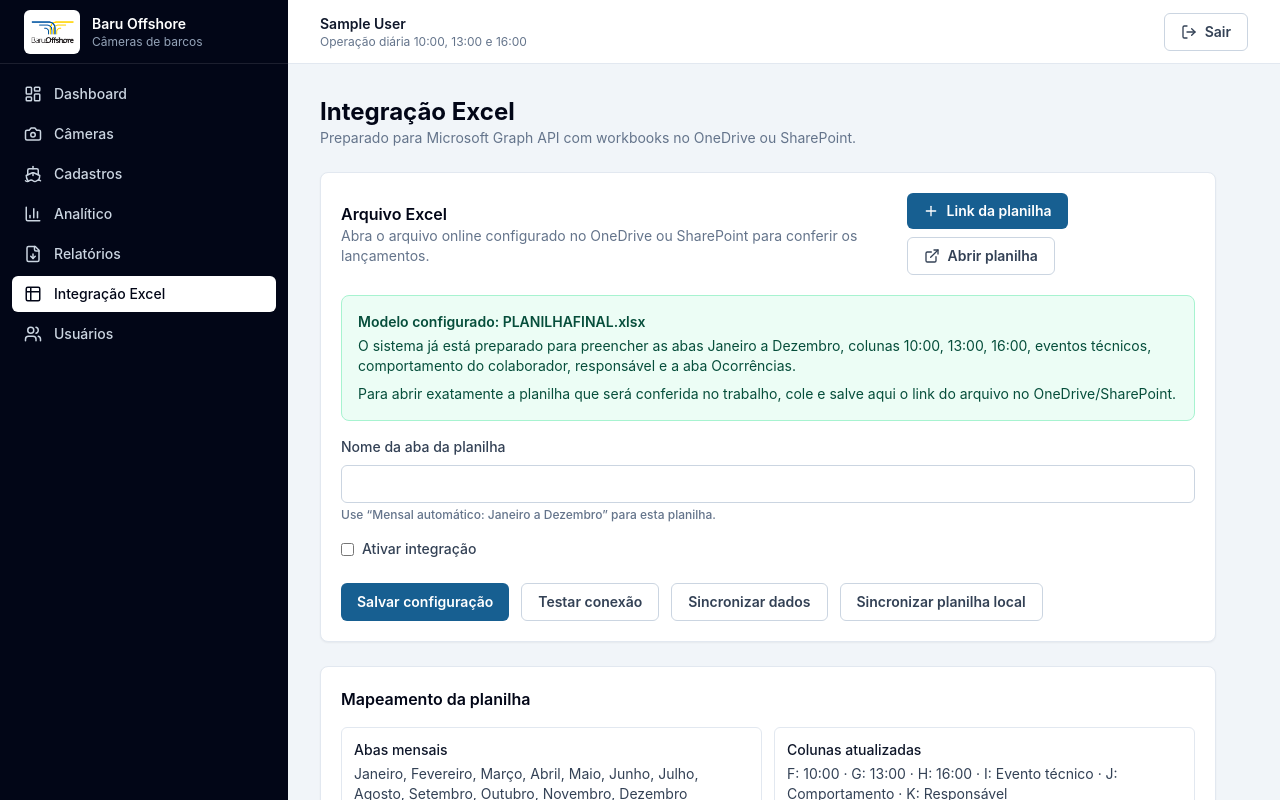
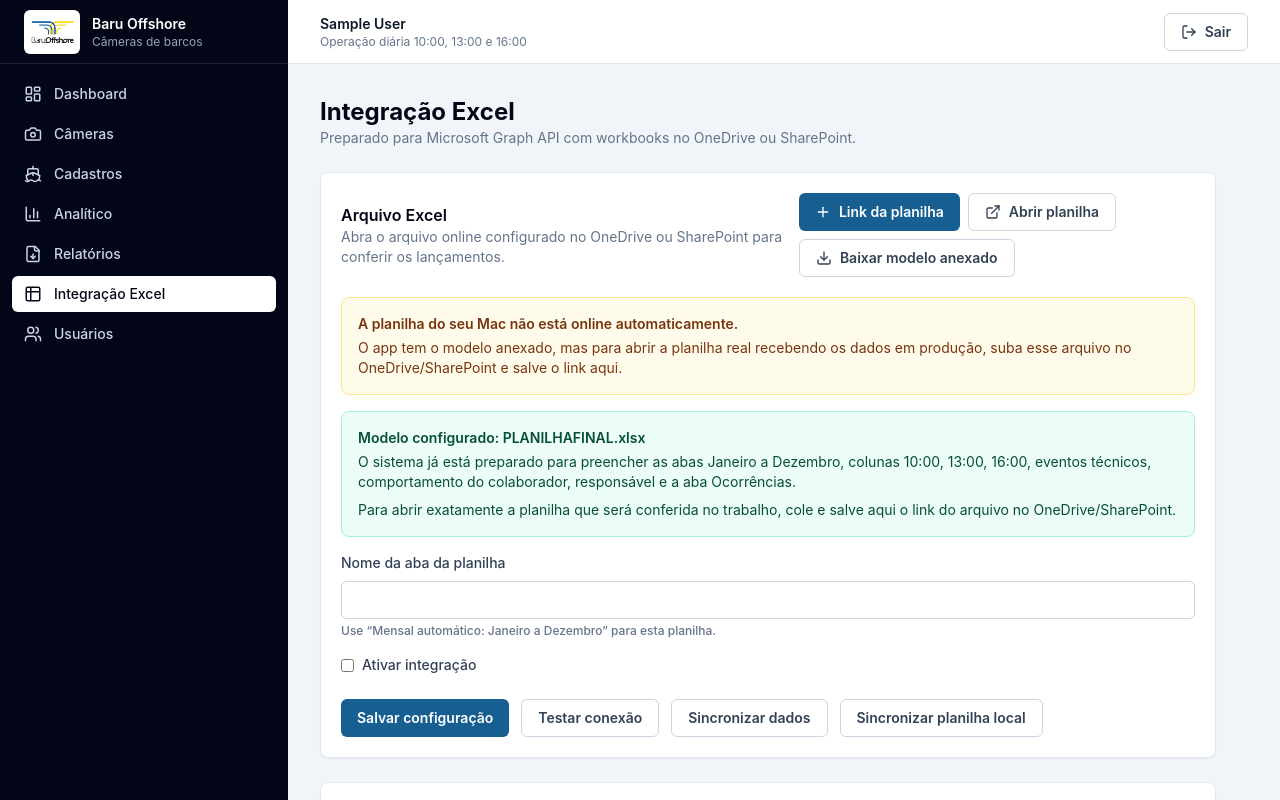
Before and after one commit to rferraz1/appMonitoramento, a React (Vite) app in the folder frontend/: page /excel in a window 1280 px wide. Shown: the top 800 px of the page. Built offline with nearby package versions, Linux system fonts and the light colour scheme; no server answers; sample sign-in values are in the browser's storage.

Commit message:
Add downloadable Excel template

```diff
--- a/frontend/src/pages/ExcelIntegracao.jsx
+++ b/frontend/src/pages/ExcelIntegracao.jsx
@@ -1,5 +1,5 @@
 import { useEffect, useState } from 'react';
-import { ExternalLink, Plus } from 'lucide-react';
+import { Download, ExternalLink, Plus } from 'lucide-react';
 import { api } from '../api/client.js';
 
 export default function ExcelIntegracao() {
@@ -55,6 +55,23 @@ export default function ExcelIntegracao() {
     window.open(settings.excel_url, '_blank', 'noopener,noreferrer');
   }
 
+  async function downloadTemplate() {
+    try {
+      const response = await api.get('/excel/template', { responseType: 'blob' });
+      const url = window.URL.createObjectURL(new Blob([response.data]));
+      const link = document.createElement('a');
+      link.href = url;
+      link.setAttribute('download', 'PLANILHAFINAL.xlsx');
+      document.body.appendChild(link);
+      link.click();
+      link.remove();
+      window.URL.revokeObjectURL(url);
+      setMessage('Modelo PLANILHAFINAL.xlsx baixado do app.');
+    } catch (error) {
+      setMessage(error.response?.data?.message || 'Não foi possível baixar o modelo anexado ao app.');
+    }
+  }
+
   return (
     <div className="space-y-6">
       <div>
@@ -77,10 +94,20 @@ export default function ExcelIntegracao() {
               <ExternalLink size={16} />
               Abrir planilha
             </button>
+            <button className="btn-secondary" onClick={downloadTemplate}>
+              <Download size={16} />
+              Baixar modelo anexado
+            </button>
           </div>
         </div>
         {message && <div className="mb-4 rounded-md border border-brand-100 bg-brand-50 px-3 py-2 text-sm text-brand-700">{message}</div>}
         <div className="space-y-4">
+          <div className="rounded-lg border border-amber-200 bg-amber-50 p-4 text-sm text-amber-900">
+            <p className="font-semibold">A planilha do seu Mac não está online automaticamente.</p>
+            <p className="mt-1">
+              O app tem o modelo anexado, mas para abrir a planilha real recebendo os dados em produção, suba esse arquivo no OneDrive/SharePoint e salve o link aqui.
+            </p>
+          </div>
           <div className="rounded-lg border border-emerald-200 bg-emerald-50 p-4 text-sm text-emerald-900">
             <p className="font-semibold">Modelo configurado: PLANILHAFINAL.xlsx</p>
             <p className="mt-1">
```
Also changed, not shown: 2 other files (tests, documents, lock files or other folders).
